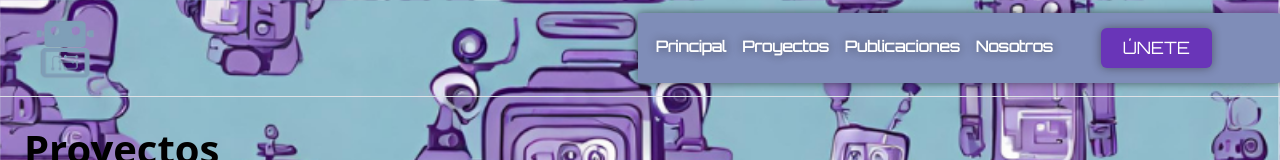
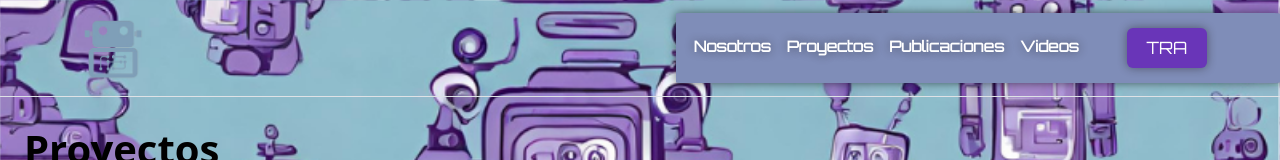
Before and after one commit to NaomiHdRom/PaginaWebTRA, a plain HTML site: page proyectos.html in a window 1280 px wide. Shown: the top 160 px of the page. Drawn offline with nearby package versions, Linux system fonts and the light colour scheme; a script that the page names is missing.

Commit message:
Update proyectos.html

```diff
--- a/proyectos.html
+++ b/proyectos.html
@@ -33,29 +33,24 @@
 
     <header class="d-flex flex-wrap align-items-center justify-content-center justify-content-md-between py-2 mb-2 border-bottom">
       <div class="nav col-12 col-md-auto mb-2 justify-content-center mb-md-0">
-          <a href="/" class="d-inline-flex link-body-emphasis text-decoration-none">
-            <img id="LogoTRA" src="TRA.png" class="bi" width="20" height="32"  >
+        <a href="/" class="d-inline-flex link-body-emphasis text-decoration-none ms-5">
+          <img id="LogoTRA" src="TRA.png" class="bi" width="20" height="32">
         </a>
       </div>
 
-
-        <div id="ContenedorHeader" class="oval-container" >
-
+      <div id="ContenedorHeader" class="oval-container">
         <ul class="nav col-12 col-md-auto mb-2 justify-content-center mb-md-0">
-          <li><a id="Principal" href="#" class="nav-link px-2 " >Principal</a></li>
-          <li><a id="Proyectos" href="#" class="nav-link px-2">Proyectos</a></li>
-          <li><a id="Publicaciones" href="#" class="nav-link px-2">Publicaciones</a></li>
-          <li><a id="Nosotros"  href="#" class="nav-link px-2">Nosotros</a></li>
+          <li><a id="Principal" href="/nosotros.html" class="nav-link px-2 ">Nosotros</a></li>
+          <li><a id="Proyectos" href="/proyectos.html" class="nav-link px-2">Proyectos</a></li>
+          <li><a id="Publicaciones" href="/publicaciones.html" class="nav-link px-2">Publicaciones</a></li>
+          <li><a id="Nosotros" href="/videos.html" class="nav-link px-2">Videos</a></li>
 
           <div>
-          <li class="ml-auto" ><button id="BTNunete"   type="button" class="btn custom-btn">ÚNETE</button> </li>
+            <li class="ml-auto"><button id="BTNunete" type="button" href="/index.html" class="btn custom-btn">TRA</button> </li>
           </div>
 
         </ul>
-
-
       </div>
-
     </header>
 
 
```
Lines whose indentation alone changed are shown as unchanged.
